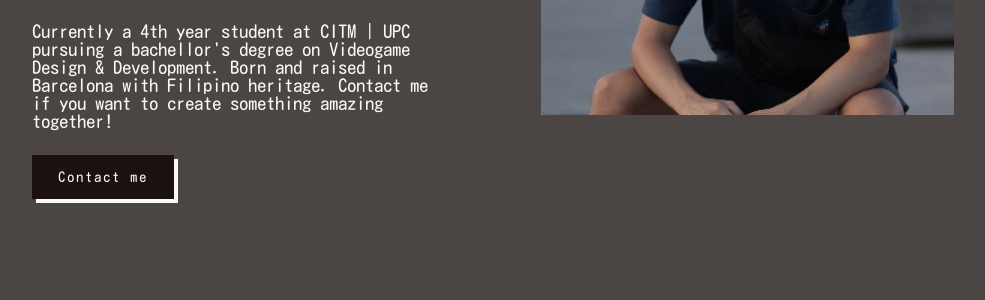
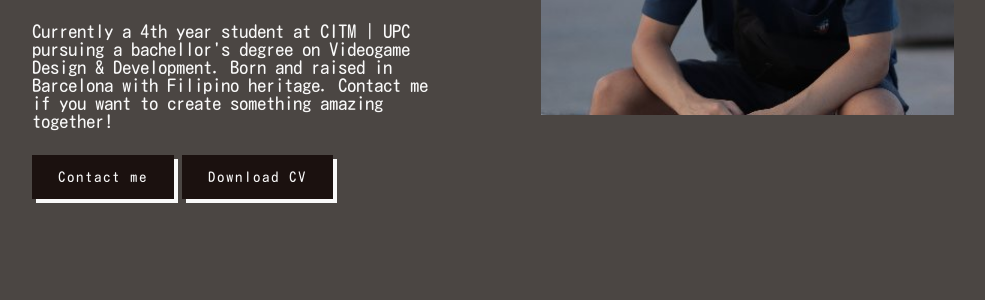
Before and after one commit to xGauss05/portfolio, a plain HTML site: page index.html in a window 1280 px wide. Shown: the part 500-800 px from the top of the page, without its empty margins (147-1132 px from the left). Drawn offline with nearby package versions, Linux system fonts and the light colour scheme; a script that the page names is missing.

Commit message:
Testing download cv button

```diff
--- a/index.html
+++ b/index.html
@@ -43,6 +43,7 @@
       <h6>a passionate <b>Videogame Developer</b> with a strong enthusiasm for creating innovative and efficient solutions! My dream is to hopefully make a good JRPG!</h6>
       <h6>Currently a 4th year student at CITM | UPC pursuing a bachellor's degree on Videogame Design & Development. Born and raised in Barcelona with Filipino heritage. Contact me if you want to create something amazing together!</h6>
       <a href="#contact" class="btn">Contact me</a>
+      <a href="cv-jonathan-cacay-llanes.pdf" class="btn">Download CV</a>
     </div>
 
     <div class="home-img">
```
Also changed, not shown: 1 other file.
